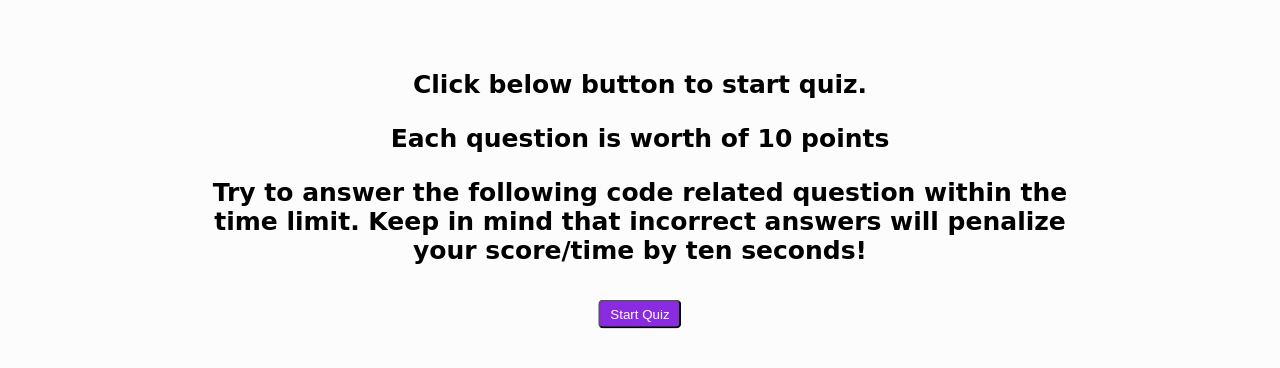
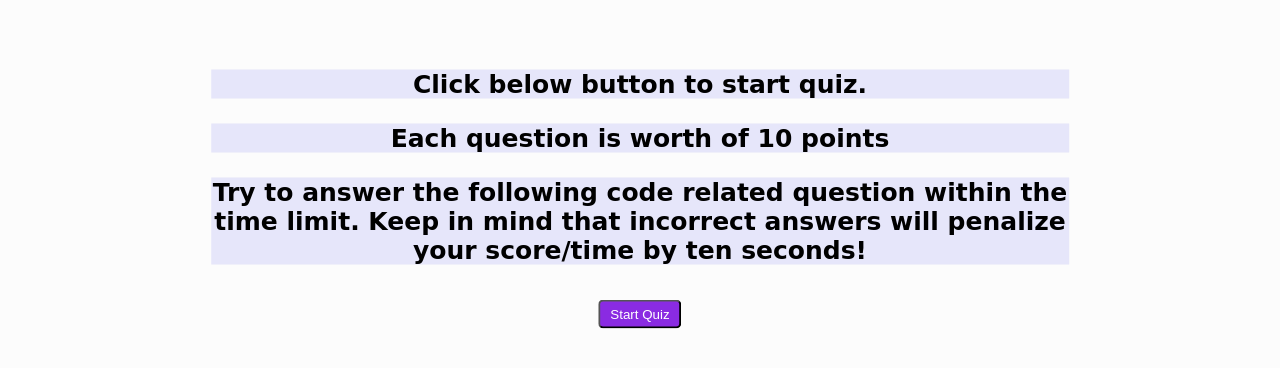
Before and after one commit to SAziz24/Code-Quiz, a plain HTML site: page index.html in a window 1280 px wide. Shown: the part 196-564 px from the top of the page. Drawn offline with Linux system fonts and the light colour scheme.

Commit message:
Updating styling

```diff
--- a/assets/css/style.css
+++ b/assets/css/style.css
@@ -121,6 +121,8 @@ body, html {
       font-size: 25px;
       font-family: cursive;
       text-align: center;
+      background-color: lavender;
+      color: black;
     }
 
     li {
```
